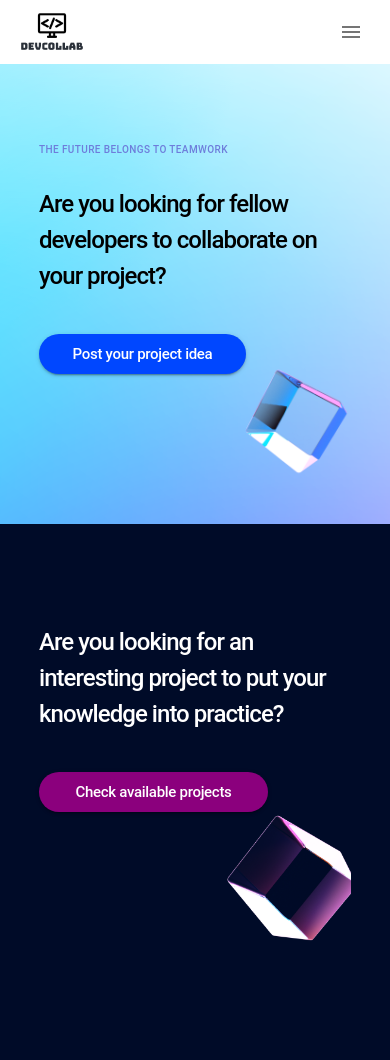
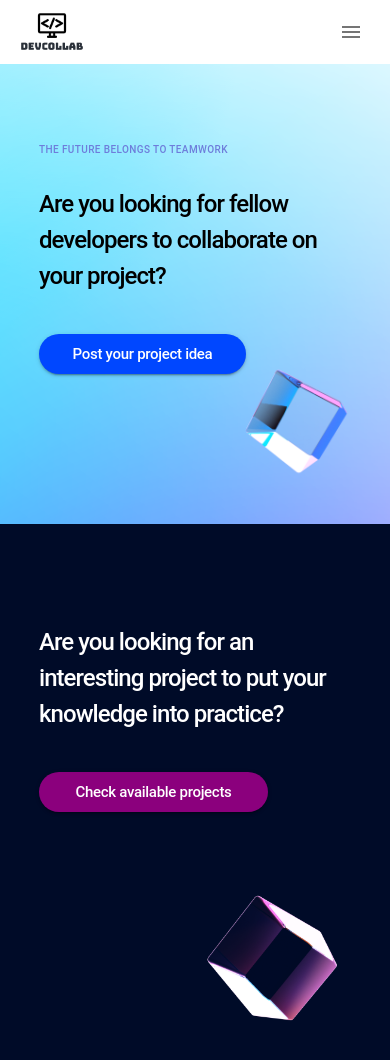
Before and after one commit to fbozhkov/devcollab-project, a React (Create React App) app in the folder client/: page / in a window 390 px wide. Shown: the top 1060 px of the page. Built offline with nearby package versions, Linux system fonts and the light colour scheme; no server answers.

Commit message:
Improved landing page mobile view

```diff
--- a/client/src/components/mainpage/Mainpage.js
+++ b/client/src/components/mainpage/Mainpage.js
@@ -18,36 +18,37 @@ const Mainpage = () => {
 
             <div className={styles['wrapper']}>
 
-                    <div className={styles['projects-div']}>
+                    <div className={styles['create-projects-div']}>
                         <div className={styles['ellipse-gradient']} />
-                        <div className={styles['projects-content']}>
-
-                            <div className={styles['projects-right-cube']} />
-                            <div className={styles['projects-small-heading-div']}>
-                                <Typography className={styles['projects-small-heading-font']}> The future belongs to teamwork</Typography>
+                        <div className={styles['cubes-create-projects']}>
+                            <div className={styles['create-projects-content']}>
+                                <div className={styles['create-projects-small-heading-div']}>
+                                    <Typography className={styles['create-projects-small-heading-font']}> The future belongs to teamwork</Typography>
                                 </div>
-                            <div className={styles['projects-heading-div']}>
-                                <Typography className={styles['projects-heading-font']}>Are you looking for fellow developers to collaborate on your project?</Typography>
+                                <div className={styles['create-projects-heading-div']}>
+                                    <Typography className={styles['create-projects-heading-font']}>Are you looking for fellow developers to collaborate on your project?</Typography>
                                 </div>
-                            <div className={styles['projects-button-div']}>
+                                <div className={styles['create-projects-button-div']}>
                                     <Button
-                                    className={styles['projects-button']}
-                                    component={Link} to="/projects"
+                                        className={styles['create-projects-button']}
+                                        component={Link} to="/create-project"
                                         variant='contained'> Post your project idea </Button>
-                                {/* <div className={styles['projects-left-cube']} /> */}
+                                </div>
                             </div>
                         </div>
                     </div>
 
-                    <div className={styles['create-projects-div']}>
-                        <div className={styles['create-projects-content']}>
-                            <div className={styles['create-project-heading-div']}>
-                                <Typography className={styles['create-projects-heading-font']}>Are you looking for an interesting project to put your knowledge into practice?</Typography>
+                    <div className={styles['projects-div']}>
+                        <div className={styles['cubes-projects']}>
+                            <div className={styles['projects-content']}>
+                                <div className={styles['project-heading-div']}>
+                                    <Typography className={styles['projects-heading-font']}>Are you looking for an interesting project to put your knowledge into practice?</Typography>
                                 </div>
-                            <div className={styles['create-projects-button-div']}>
-                                <Button className={styles['create-projects-button']}
-                                    component={Link} to="/create-project"
+                                <div className={styles['projects-button-div']}>
+                                    <Button className={styles['projects-button']}
+                                        component={Link} to="/projects"
                                         variant='contained'> Check available projects </Button>
+                                </div>
                             </div>
                         </div>
                     </div>
--- a/client/src/components/mainpage/mainpage.module.scss
+++ b/client/src/components/mainpage/mainpage.module.scss
@@ -1,7 +1,6 @@
 @import '../../shared/colors.scss';
 
 .main-page{
-    /* background-color: $main-background-color; */
     height: 100vh;
 }
 
@@ -16,7 +15,7 @@
     transform: rotate(2.19deg);
 }
 
-.projects-div {
+.create-projects-div {
     background-image: url(bubble1.svg);
     background-position: left bottom;
     background-position-x: center;
@@ -29,18 +28,23 @@
     }
 }
 
-.projects-content {
-    max-width: 1440px;
-    margin: 0 auto;
-    padding-top: 78px;
+.cubes-create-projects {
+    height: 100%;
+    width: 100%;
     background-image: url(Cube8L.png), url(Cube4R.png);
     background-repeat: no-repeat, no-repeat;
     background-size: 187px 187px, 221px 229px;
-    background-position-x: calc(50% - 500px) , calc(50% + 500px);
+    background-position-x: calc(50% - 450px) , calc(50% + 450px);
     background-position-y: 300px, 270px;
 
     @media (max-width: 900px) {
-        max-width: 80%;
+        background-image: url(Cube4Rotate.png);
+        background-size: 200px 200px;
+        background-position-x: calc(50% + 25vw);
+        background-position-y: 240px;
+    }
+
+    @media (max-width: 480px) {
         background-image: url(Cube4Rotate.png);
         background-size: 150px 150px;
         background-position-x: calc(50% + 100px);
@@ -48,11 +52,21 @@
     }
 }
 
-.projects-small-heading-div {
+.create-projects-content {
+    max-width: 1440px;
+    margin: 0 auto;
+    padding-top: 78px;
+
+    @media (max-width: 900px) {
+        max-width: 80%;
+    }
+}
+
+.create-projects-small-heading-div {
     width: 100%;
 }
 
-.projects-small-heading-font {
+.create-projects-small-heading-font {
     font-weight: 600;
     font-size: 17px;
     line-height: 16px;
@@ -67,17 +81,21 @@
     }
 }
 
-.projects-heading-div {
+.create-projects-heading-div {
     padding-top: 28px;
+    padding-left: 32px;
+    padding-right: 32px;
     max-width: 1173px;
     margin: 0 auto;
 
     @media (max-width: 900px) {
         max-width: 80vw;
+        padding-left: 0px;
+        padding-right: 0px;
     }
 }
 
-.projects-heading-font {
+.create-projects-heading-font {
     font-weight: 500;
     font-size: 60px;
     line-height: 78px;
@@ -90,7 +108,7 @@
     }
 }
 
-.projects-button-div {
+.create-projects-button-div {
     padding-top: 60px;
     height: 200px;
 
@@ -99,7 +117,7 @@
     }
 }
 
-.projects-button {
+.create-projects-button {
     text-transform: none;
     font-size: 20px;
     line-height: 32px;
@@ -120,16 +138,13 @@
     }
 }
 
-.create-projects-div {
+.projects-div {
     background-color: $create-projects-background;
     width:100%;
     height:560px;
 }
 
-.create-projects-content {
-    max-width: 1440px;
-    margin: 0 auto;
-    padding-top: 100px;
+.cubes-projects {
     background-image: url(Cube1B.png);
     background-repeat: no-repeat;
     background-size: 251px 251px;
@@ -137,15 +152,31 @@
     background-position-y: 235px;
 
     @media (max-width: 900px) {
-        max-width: 80%;
+        background-image: url(Cube1B.png);
+        background-size: 200px 200px;
+        background-position-x: calc(50% + 25vw);
+        background-position-y: 260px;
+    }
+
+    @media (max-width: 480px) {
         background-image: url(Cube1B.png);
         background-size: 150px 150px;
-        background-position-x: calc(50% + 100px);
-        background-position-y: 280px;
+        background-position-x: calc(50% + 80px);
+        background-position-y: 360px;
     }
 }
 
-.create-project-heading-div {
+.projects-content {
+    max-width: 1440px;
+    margin: 0 auto;
+    padding-top: 100px;
+
+    @media (max-width: 900px) {
+        max-width: 80%;
+    }
+}
+
+.project-heading-div {
     max-width: 964px;
     margin: 0 auto;
 
@@ -154,7 +185,7 @@
     }
 }
 
-.create-projects-heading-font {
+.projects-heading-font {
     color: $plain-white;
     font-weight: 500;
     font-size: 40px;
@@ -169,16 +200,21 @@
     }
 }
 
-.create-projects-button-div {
+.projects-button-div {
     padding-top: 68px;
-    height: 200px;
+    height: 230px;
 
     @media (max-width: 900px) {
         padding-top: 40px;
     }
+
+    @media (max-width: 480px) {
+        padding-top: 40px;
+        height: 250px;
+    }
 }
 
-.create-projects-button {
+.projects-button {
     text-transform: none;
     font-size: 20px;
     line-height: 32px;
```
Lines whose indentation alone changed are shown as unchanged.
